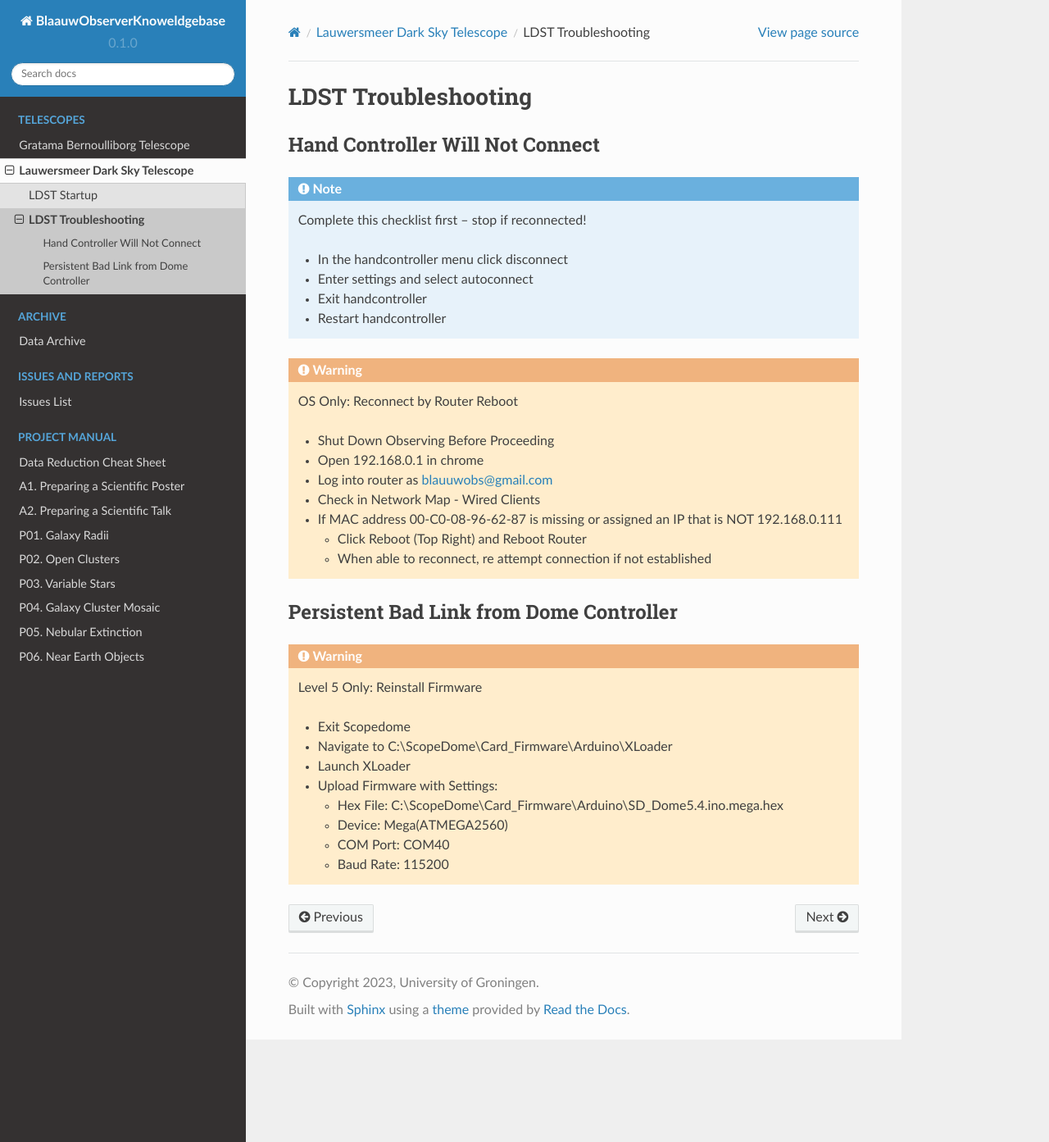
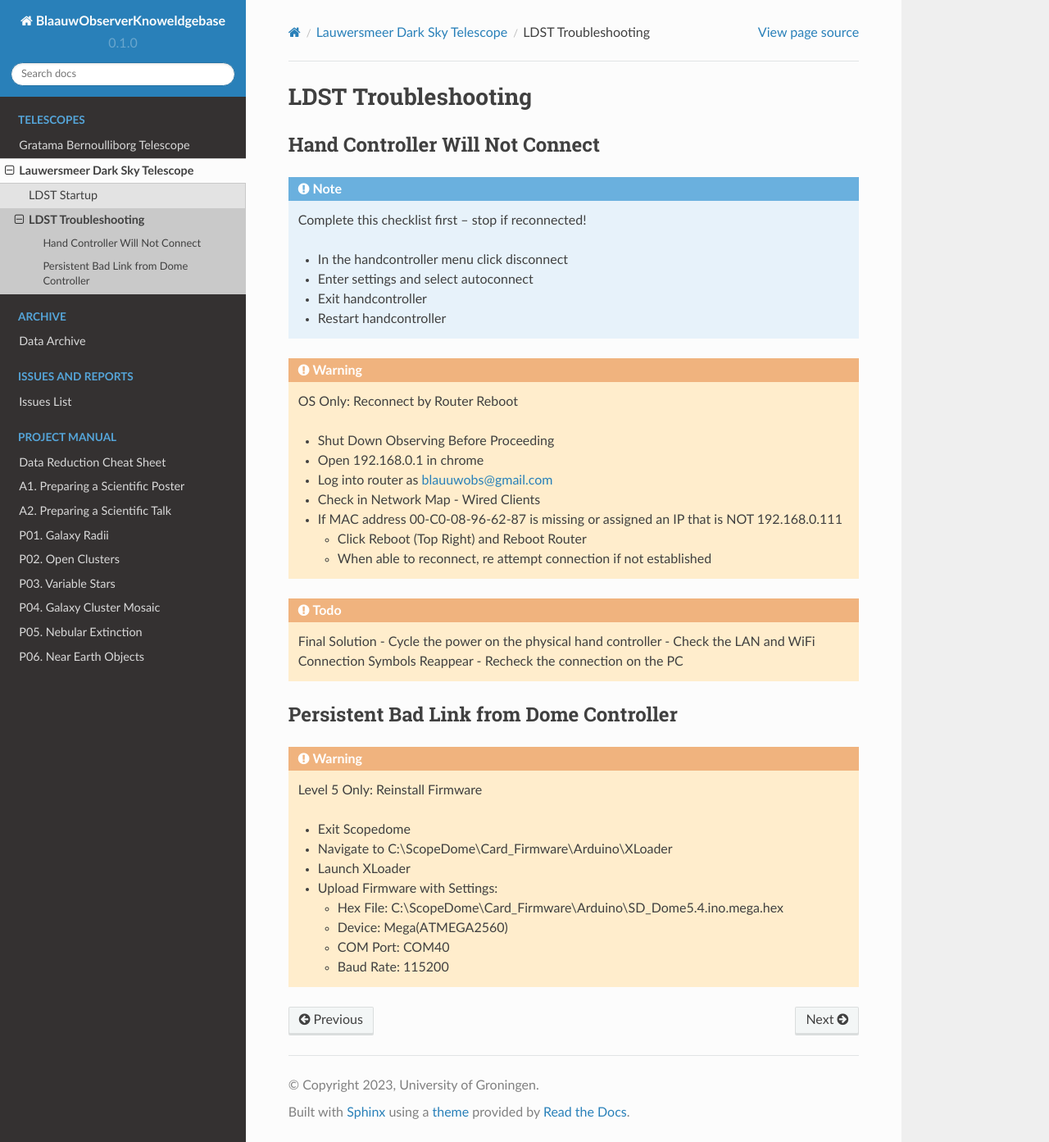
Before and after one commit to harshdmdm/knowledgebase, a Sphinx documentation site: the page built from docs/source/home/ldst_troubleshooting.rst, in a window 1280 px wide and 1393 px high. Shown: the whole window at 82% size. Built offline with Sphinx 7.4.7 and the Read the Docs theme 2.0.0, drawn with Linux system fonts in a browser that asks for light colours; pages that are not in the unit, such as notebooks, are missing from menus.

Commit message:
Update ldst_troubleshooting.rst

```diff
--- a/docs/source/home/ldst_troubleshooting.rst
+++ b/docs/source/home/ldst_troubleshooting.rst
@@ -23,6 +23,11 @@ Hand Controller Will Not Connect
     - Click Reboot (Top Right) and Reboot Router
     - When able to reconnect, re attempt connection if not established
 
+.. todo:: Final Solution
+  - Cycle the power on the physical hand controller
+  - Check the LAN and WiFi Connection Symbols Reappear
+  - Recheck the connection on the PC
+
 Persistent Bad Link from Dome Controller
 ----------------------------------------
 
```
